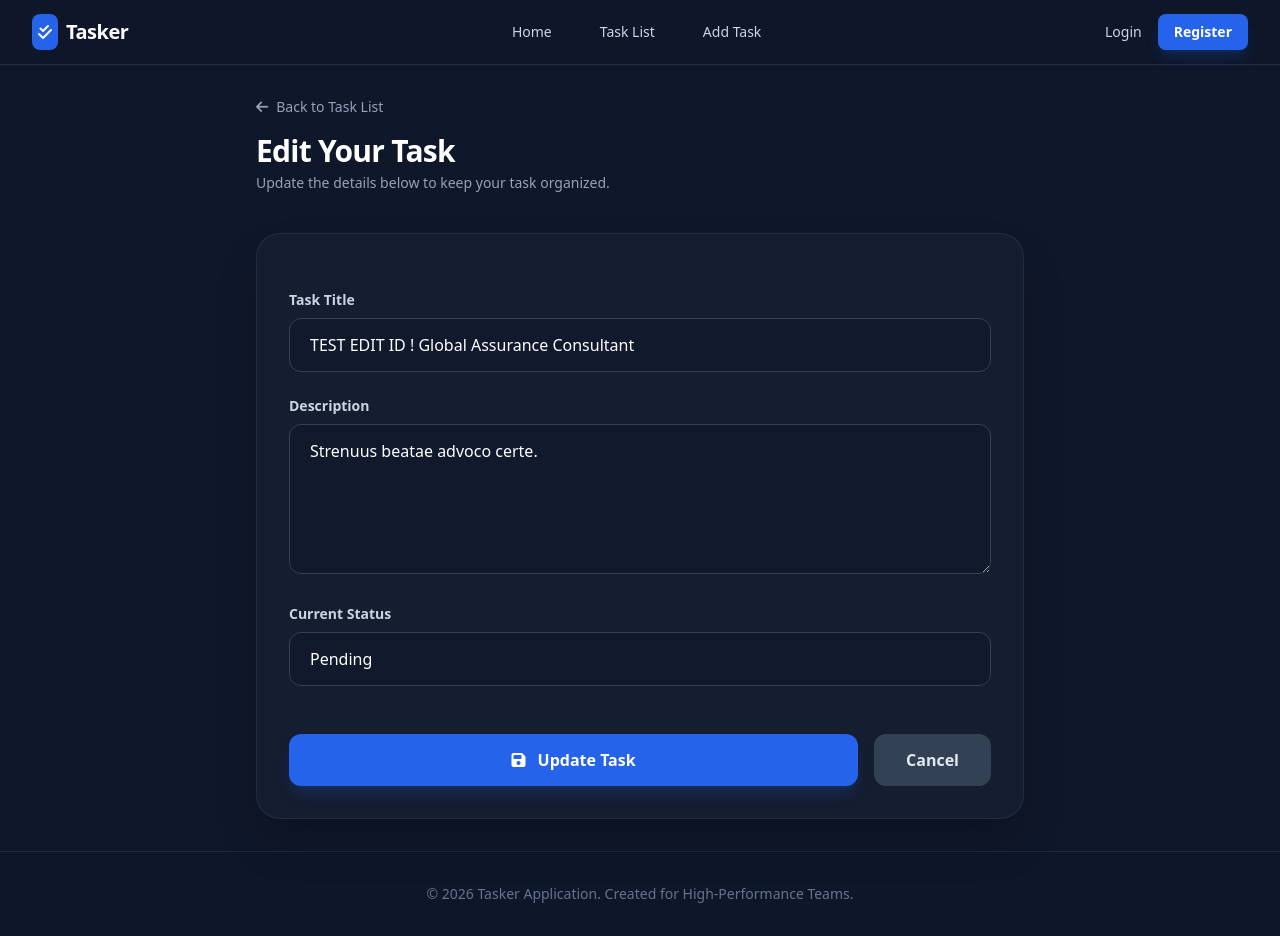
After one commit to fahadbinsiddique/django-tasker-auth, a Django app: page /edit-task/1/ in a window 1280 px wide. The commit adds this page. Run offline with Django 5.2, Linux system fonts and the light colour scheme; data comes from the database, SQL or seed files in the repository; both versions use the stored data as it was after the commit; some libraries are stand-ins or nearby versions.

Commit message:
Implement task editing and deletion functionality; add edit_task view, update URLs, and create edit_task template

```diff
--- /dev/null
+++ b/tasks/templates/edit_task.html
@@ -0,0 +1,52 @@
+{% extends 'master/base.html' %}
+
+{% block title %}Edit Task | Tasker{% endblock %}
+
+{% block content %}
+<div class="max-w-3xl mx-auto">
+    <div class="mb-10">
+        <a href="{% url 'task_list_page' %}" class="text-slate-400 hover:text-blue-400 text-sm font-medium flex items-center transition-colors mb-4">
+            <i class="fas fa-arrow-left mr-2"></i> Back to Task List
+        </a>
+        <h1 class="text-3xl font-extrabold text-white tracking-tight">Edit Your Task</h1>
+        <p class="text-slate-400 mt-1 text-sm">Update the details below to keep your task organized.</p>
+    </div>
+
+    <div class="bg-slate-800/40 border border-slate-700/50 rounded-3xl p-8 shadow-2xl backdrop-blur-sm">
+        <form method="POST" action="{% url 'edit_task' task.id %}" class="space-y-6">
+            {% csrf_token %}
+
+            <div>
+                <label for="title" class="block text-sm font-semibold text-slate-300 mb-2">Task Title</label>
+                <input type="text" name="title" id="title" value="{{ task.title }}" required
+                       class="w-full px-5 py-3.5 bg-slate-900/50 border border-slate-700 rounded-xl text-white focus:outline-none focus:border-blue-500 focus:ring-2 focus:ring-blue-500/20 transition-all placeholder:text-slate-600">
+            </div>
+
+            <div>
+                <label for="description" class="block text-sm font-semibold text-slate-300 mb-2">Description</label>
+                <textarea name="description" id="description" rows="5" required
+                          class="w-full px-5 py-3.5 bg-slate-900/50 border border-slate-700 rounded-xl text-white focus:outline-none focus:border-blue-500 focus:ring-2 focus:ring-blue-500/20 transition-all placeholder:text-slate-600">{{ task.description }}</textarea>
+            </div>
+
+            <div>
+                <label for="status" class="block text-sm font-semibold text-slate-300 mb-2">Current Status</label>
+                <select name="status" id="status"
+                        class="w-full px-5 py-3.5 bg-slate-900/50 border border-slate-700 rounded-xl text-white focus:outline-none focus:border-blue-500 transition-all appearance-none cursor-pointer">
+                    <option value="Pending" {% if task.status == 'Pending' %}selected{% endif %}>Pending</option>
+                    <option value="InProgress" {% if task.status == 'InProgress' %}selected{% endif %}>In Progress</option>
+                    <option value="Completed" {% if task.status == 'Completed' %}selected{% endif %}>Completed</option>
+                </select>
+            </div>
+
+            <div class="pt-6 flex items-center gap-4">
+                <button type="submit" class="flex-1 bg-blue-600 hover:bg-blue-500 text-white font-bold py-3.5 rounded-xl transition-all shadow-lg shadow-blue-600/20 active:scale-[0.98]">
+                    <i class="fas fa-save mr-2"></i> Update Task
+                </button>
+                <a href="{% url 'task_list_page' %}" class="px-8 py-3.5 bg-slate-700 hover:bg-slate-600 text-slate-200 font-bold rounded-xl transition-all">
+                    Cancel
+                </a>
+            </div>
+        </form>
+    </div>
+</div>
+{% endblock %}
--- a/tasks/templates/master/nav.html
+++ b/tasks/templates/master/nav.html
@@ -43,6 +43,9 @@
                 <button type="button" class="text-slate-400 hover:text-white focus:outline-none">
                     <i class="fas fa-bars text-xl"></i>
                 </button>
+                <button type="button" class="text-slate-400 hover:text-white focus:outline-none">
+                    <i class="fas fa-bars text-xl"></i>
+                </button>
             </div>
         </div>
     </div>
--- a/tasks/urls.py
+++ b/tasks/urls.py
@@ -2,11 +2,13 @@ from django.urls import path
 from tasks.views import *
 
 urlpatterns = [
-    path("", regi_page, name="regi_page"),
+    path("registration", regi_page, name="regi_page"),
     path("login/", login_page, name="login_page"),
-    path("home/", home_page, name="home_page"),
+    path("", home_page, name="home_page"),
     path("task-details/<str:task_id>/", task_details_page, name="task_details_page"),
     path("task-list/", task_list_page, name="task_list_page"),
+    path("edit-task/<str:edit_id>/", edit_task, name="edit_task"),
+    path("delete-task/<int:delete_id>/", delete_task, name="delete_task"),
     path("add-task/", add_task_page, name="add_task_page"),
     path("logout/", logout_page, name="logout_page"),
 ]
--- a/tasks/views.py
+++ b/tasks/views.py
@@ -37,7 +37,7 @@ def login_page(request):
     return render(request, "login.html")
 
 
-@login_required
+# @login_required
 def home_page(request):
     data = ToDoModel.objects.filter(status="Completed")
 
@@ -74,4 +74,26 @@ def add_task_page(request):
 
 def logout_page(request):
     logout(request)
-    return redirect("login_page")
+    return redirect("home_page")
+
+
+def edit_task(request, edit_id):
+    edited_task=ToDoModel.objects.get(id=edit_id)
+    dataPack ={
+        'task':edited_task
+    }
+    if request.method == "POST":
+        title = request.POST.get("title")
+        status = request.POST.get("status")
+        description = request.POST.get("description")
+        deadline = request.POST.get("deadline")
+        ToDoModel(
+            id=edit_id, title=title, status=status, description=description, deadline=deadline
+        ).save()
+        return redirect("task_list_page")
+    return render(request, "edit_task.html", dataPack)
+
+
+def delete_task(req, delete_id):
+    ToDoModel.objects.get(id=delete_id).delete()
+    return redirect("task_list_page")
```
Also changed, not shown: tasks/templates/task_list.html (+20 -5 lines), db.sqlite3.
